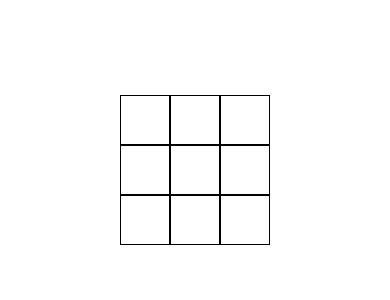
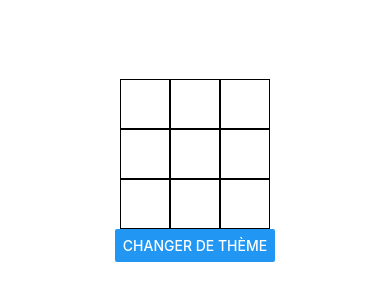
Before and after one commit to clementbo50/my-app-react-native, a React Native app: screen / in a window 390 px wide. Shown: the part 252-552 px from the top of the page. Built offline with nearby package versions, Linux system fonts and the light colour scheme.

Commit message:
le hook de contexte nous permet de definir un contexte globale, les hooks sont placés dans un composant il faut bien penser a deplacé la position des stylesheet dans le composant, en mixant hook d'etat & global on rends le contextee globale modifiable

```diff
--- a/App.js
+++ b/App.js
@@ -1,22 +1,35 @@
 import { StatusBar } from 'expo-status-bar';
-import { StyleSheet, Text, View } from 'react-native';
-import { useEffect, useState } from 'react';
+import { Button, StyleSheet, Text, View } from 'react-native';
+import { useContext, useEffect, useState } from 'react';
 import Board from './src/Board';
+import ThemeContextWrapper, { ThemeContext } from './src/themeContextWrapper';
 
 export default function App() {
 
   return (
-      <View style={styles.container}>
-        <Board size={3} />
-      </View>
+    <ThemeContextWrapper>
+      <MyApp />
+    </ThemeContextWrapper>
   );
 }
+
+const MyApp = () => {
+    const { theme, toggleTheme } = useContext(ThemeContext);
 
   const styles = StyleSheet.create({
       container: {
         flex: 1,
-    backgroundColor: '#fff',
+        backgroundColor: theme.background,
         alignItems: 'center',
         justifyContent: 'center',
       },
   });
+
+
+  return(
+    <View style={styles.container}>
+      <Board size={3} />
+      <Button title="Changer de thème" onPress={() => toggleTheme() }></Button>
+    </View>
+  )
+}
--- a/src/Cell.js
+++ b/src/Cell.js
@@ -1,6 +1,27 @@
+import { useContext } from "react";
 import { StyleSheet, Text, TouchableOpacity, View } from "react-native";
+import { ThemeContext } from "./themeContextWrapper";
 
 const Cell = ({value, onPress }) => {
+ const { theme } = useContext(ThemeContext);
+
+ const styles = StyleSheet.create({
+    container: {
+        borderWidth: 1,
+        borderStyle: 'solid',
+        borderColor: theme.color,
+        textDecorationColor: theme.color,
+        width: 50,
+        height: 50,
+        display: "flex",
+        justifyContent: "center",
+        alignItems: "center"
+    },
+    symbol: {
+        color: theme.color
+    }
+})
+
     return(
         <TouchableOpacity style={styles.container} onPress={() => onPress()}>
         {value !== -1 && (
@@ -12,18 +33,7 @@ const Cell = ({value, onPress }) => {
     )
 }
 
-const styles = StyleSheet.create({
-    container: {
-        borderWidth: 1,
-        borderStyle: 'solid',
-        borderColor: "black",
-        width: 50,
-        height: 50,
-        display: "flex",
-        justifyContent: "center",
-        alignItems: "center"
-    }
-})
+
 
 
 export default Cell;
--- /dev/null
+++ b/src/themeContextWrapper.js
@@ -0,0 +1,29 @@
+import { createContext, useState } from "react"
+
+const themes = {
+    light: {
+        color: 'black',
+        background: 'white'
+    },
+
+    dark: {
+        color: 'white',
+        background: 'black'
+    }
+}
+
+export const ThemeContext = createContext({theme: themes.light })
+const ThemeContextWrapper = ({ children }) => {
+    const [theme, setTheme] = useState(themes.light);
+
+    const toggleTheme = () => setTheme(theme === themes.light ? themes.dark : themes.light);
+
+
+    return (
+        <ThemeContext.Provider value={{ theme: theme, toggleTheme }}>
+            { children }
+        </ThemeContext.Provider>
+    );
+};
+
+export default ThemeContextWrapper;
```
Lines whose indentation alone changed are shown as unchanged.
